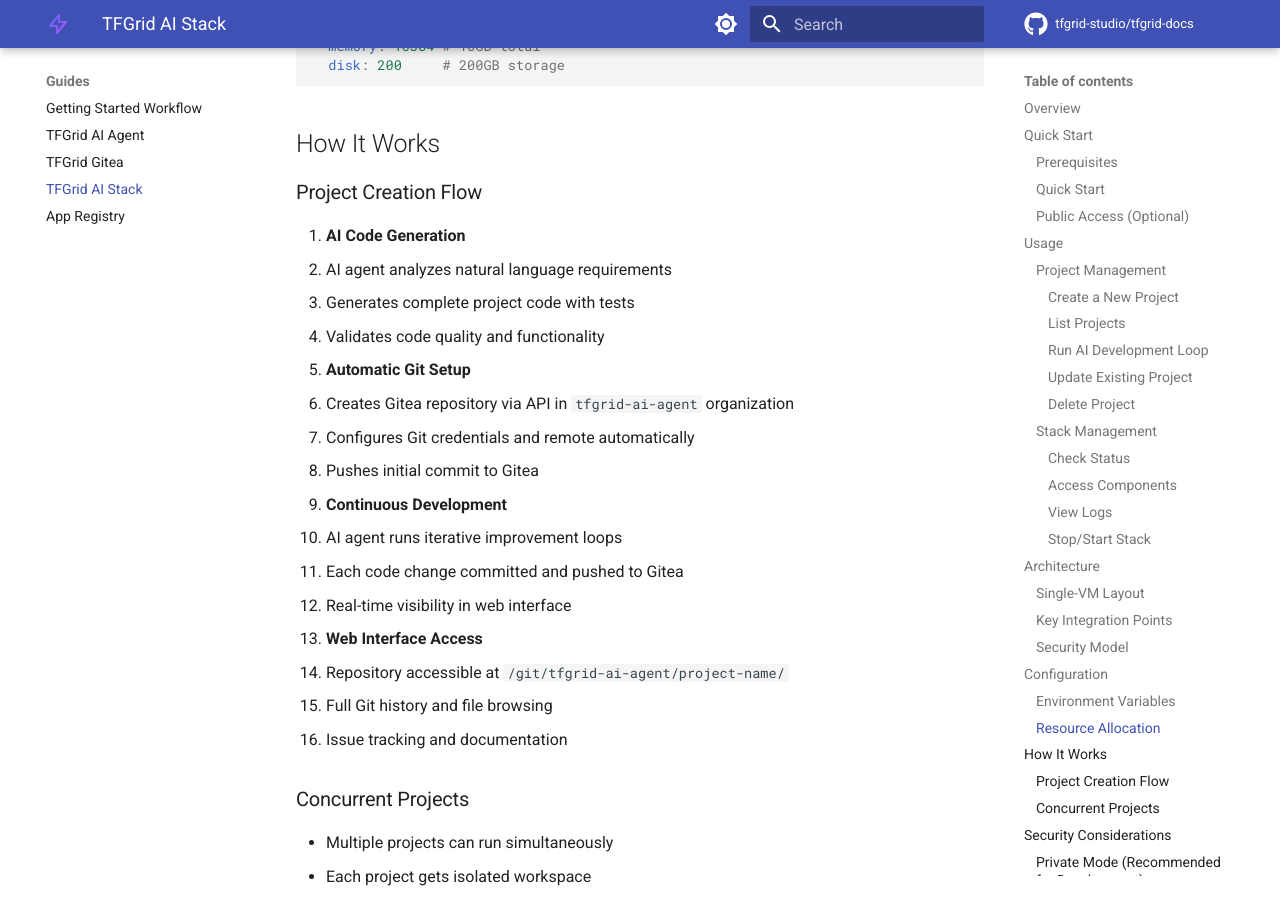
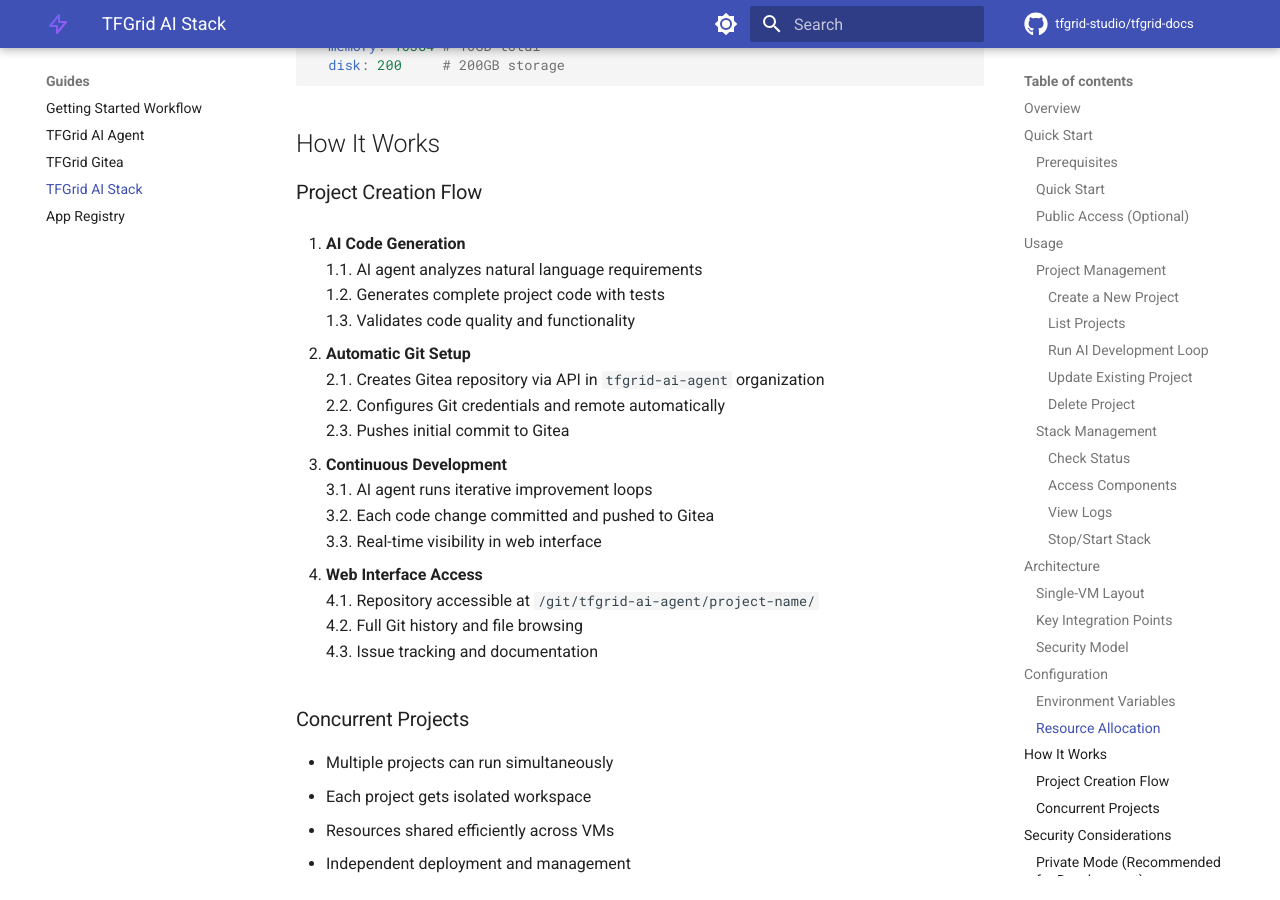
Before and after one commit to tfgrid-studio/tfgrid-docs, an MkDocs documentation site: the page built from docs/guides/tfgrid-ai-stack.md, in a window 1280 px wide and 900 px high, scrolled down 4981 px. Built offline with MkDocs 1.6.1 and Material for MkDocs 9.7.7, drawn with Linux system fonts in a browser that asks for light colours; comment, search, counter and statistics services are not loaded; the version menu is left out.

Commit message:
docs: Fix numbering format in TFGrid AI Stack project creation flow

```diff
--- a/docs/guides/tfgrid-ai-stack.md
+++ b/docs/guides/tfgrid-ai-stack.md
@@ -230,24 +230,24 @@
 ### Project Creation Flow
 
 1. **AI Code Generation**
-   - AI agent analyzes natural language requirements
-   - Generates complete project code with tests
-   - Validates code quality and functionality
+  1.1. AI agent analyzes natural language requirements
+  1.2. Generates complete project code with tests
+  1.3. Validates code quality and functionality
 
 2. **Automatic Git Setup**
-   - Creates Gitea repository via API in `tfgrid-ai-agent` organization
-   - Configures Git credentials and remote automatically
-   - Pushes initial commit to Gitea
+  2.1. Creates Gitea repository via API in `tfgrid-ai-agent` organization
+  2.2. Configures Git credentials and remote automatically
+  2.3. Pushes initial commit to Gitea
 
 3. **Continuous Development**
-   - AI agent runs iterative improvement loops
-   - Each code change committed and pushed to Gitea
-   - Real-time visibility in web interface
+  3.1. AI agent runs iterative improvement loops
+  3.2. Each code change committed and pushed to Gitea
+  3.3. Real-time visibility in web interface
 
 4. **Web Interface Access**
-   - Repository accessible at `/git/tfgrid-ai-agent/project-name/`
-   - Full Git history and file browsing
-   - Issue tracking and documentation
+  4.1. Repository accessible at `/git/tfgrid-ai-agent/project-name/`
+  4.2. Full Git history and file browsing
+  4.3. Issue tracking and documentation
 
 ### Concurrent Projects
 
```
